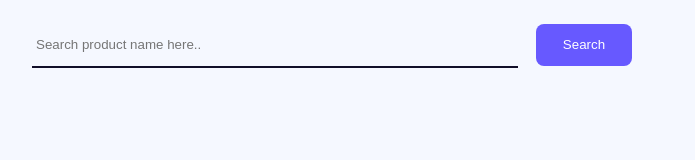
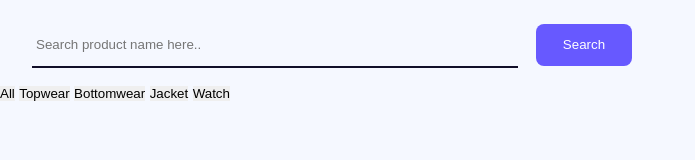
Before and after one commit to AmirTaki/product-filter-search, a plain HTML site: page index.html in a window 1280 px wide. Shown: the whole page, without its empty margins (0-695 px from the left). Drawn offline with Linux system fonts and the light colour scheme.

Commit message:
index : div-buttons

```diff
--- a/index.html
+++ b/index.html
@@ -13,6 +13,16 @@
             <button id = "search">Search</button>
         </div>
     </div>
+    <div id="buttons">
+        <button class="button-value">All</button>
+        <button class="button-value">Topwear</button>
+        <button class="button-value">Bottomwear</button>
+        <button class="button-value">Jacket</button>
+        <button class="button-value">Watch</button>
+    </div>
+
+
+
     <script src = "./src/main.js"></script>
 </body>
 </html>
```
